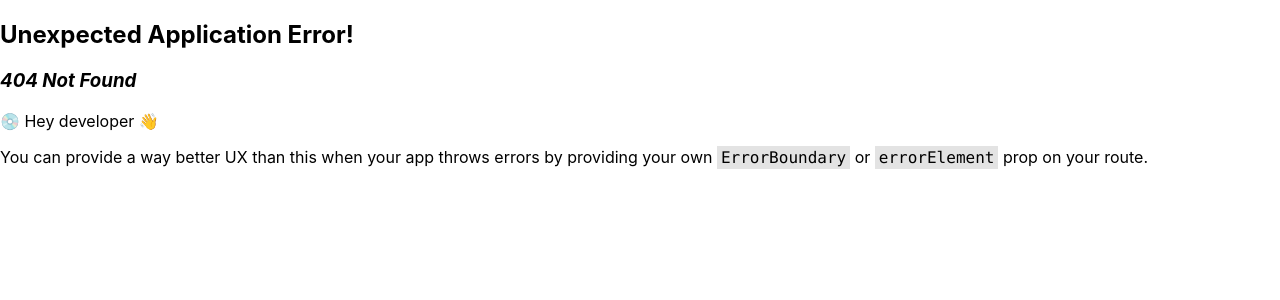
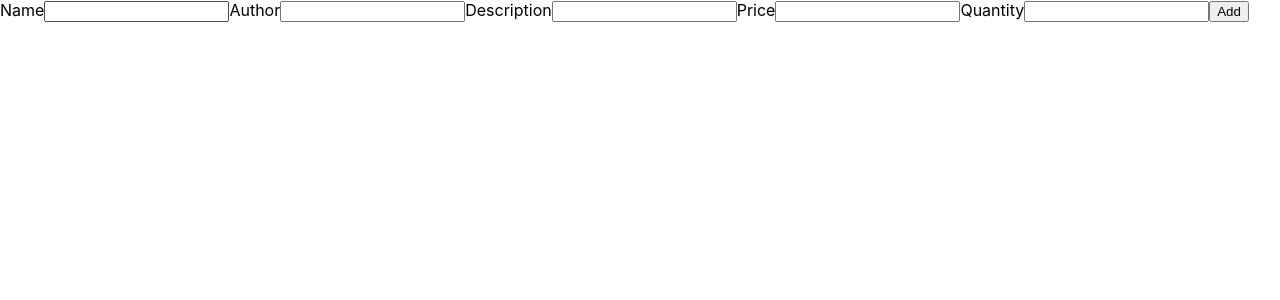
Before and after one commit to swamyhr/librarymanagementui, a React (Create React App) app: page /addBook in a window 1280 px wide. Before the commit this address had no page. Shown: the top 300 px of the page. Built offline with nearby package versions, Linux system fonts and the light colour scheme.

Commit message:
added initial add new book form, save book service

```diff
--- /dev/null
+++ b/src/components/AddBook.js
@@ -0,0 +1,63 @@
+import React, { useState } from 'react'
+
+import { bookInputFields } from '../utils/BookInputFields'
+import InputField from './InputField'
+import Button from './Button'
+import { saveNewBook } from '../services/BookService'
+
+const AddBook = () => {
+
+    const [book, setBook] = useState({
+        name: "",
+        description: "",
+        price: 0,
+        author: "",
+        quantity: 0
+    })
+
+    const onChange = (e) => {
+        setBook({
+            ...book,
+            [e.target.name]: e.target.value
+        })
+    }
+
+    const getNewBookDetails = () => {
+        return {
+            name: book.name,
+            description: book.description,
+            price: book.price,
+            author: book.author,
+            quantity: book.quantity
+        }
+    }
+
+    const onSubmit = async (e) => {
+        e.preventDefault();
+
+        const newBook = getNewBookDetails();
+
+        try {
+            const response = await saveNewBook({ ...newBook });
+            const data = await response.json();
+
+            console.log("Saved Book Data ", data);
+
+        } catch (error) {
+            console.log(error);
+        }
+    }
+
+    return (
+        <div>
+
+            {bookInputFields.map((inputField) => (<InputField key={inputField.id} {...inputField}
+                onChange={onChange} />))}
+
+            <Button type='submit' button_name={'Add'}
+                onSubmit={onSubmit} />
+        </div>
+    )
+}
+
+export default AddBook
--- a/src/components/Home.js
+++ b/src/components/Home.js
@@ -9,6 +9,8 @@ const Home = () => {
             <Link to={"login"}>Login</Link>
             <br />
             <Link to={"register"}>register</Link>
+            <br />
+            <Link to={"addBook"}>Add Book</Link>
         </div>
     )
 }
--- a/src/router/routerProvider.js
+++ b/src/router/routerProvider.js
@@ -5,6 +5,7 @@ import Register from "../components/Register";
 import DashBoard from "../components/DashBoard";
 import Book from "../components/Book";
 import BooksList from "../components/BooksList";
+import AddBook from "../components/AddBook";
 
 export const router = createBrowserRouter([
     {
@@ -35,5 +36,9 @@ export const router = createBrowserRouter([
             }
 
         ]
+    },
+    {
+        path: "/addBook",
+        element: <AddBook />
     }
 ])
--- /dev/null
+++ b/src/services/BookService.js
@@ -0,0 +1,11 @@
+import { baseUrl } from "./baseUrl";
+
+export const saveNewBook = (newBookDetails) => {
+    return fetch(`${baseUrl}/books`, {
+        method: 'POST',
+        headers: {
+            'Content-Type': 'application/json',
+        },
+        body: JSON.stringify(newBookDetails)
+    })
+}
--- a/src/services/UserService.js
+++ b/src/services/UserService.js
@@ -4,7 +4,7 @@ export const registerUser = (userDetails) => {
 
     console.log("register called ");
 
-    return fetch(`${baseUrl}/api/users/`, {
+    return fetch(`${baseUrl}/users/`, {
         method: 'POST',
         headers: {
             'Content-Type': 'application/json'
--- a/src/services/baseUrl.js
+++ b/src/services/baseUrl.js
@@ -1 +1 @@
-export const baseUrl = "http://localhost:8080";
+export const baseUrl = "http://localhost:8080/api";
--- /dev/null
+++ b/src/utils/BookInputFields.js
@@ -0,0 +1,44 @@
+export const bookInputFields = [
+
+    {
+        name: "name",
+        label: "Name",
+        required: true,
+        pattern: "",
+        id: "new_book_name",
+        type: "text"
+    },
+    {
+        name: "author",
+        label: "Author",
+        required: true,
+        pattern: "",
+        id: "book_author",
+        type: "text"
+    },
+    {
+        name: "description",
+        label: "Description",
+        required: true,
+        pattern: "",
+        id: "book_desc",
+        type: "text"
+    },
+    {
+        name: "price",
+        label: "Price",
+        required: true,
+        pattern: "",
+        id: "book_price",
+        type: "num"
+    },
+    {
+        name: "quantity",
+        label: "Quantity",
+        required: true,
+        pattern: "",
+        id: "books_quantity",
+        type: "num"
+    }
+
+]
--- a/src/utils/constants.js
+++ b/src/utils/constants.js
@@ -3,3 +3,6 @@ export const LOGIN_FORM_NAME = "Login";
 
 // Register page
 export const REGISTER_FORM_TITLE = "Registration"
+
+// Add Book Page
+export const ADD_BOOK_FORM_TITLE = "Add Book"
```
